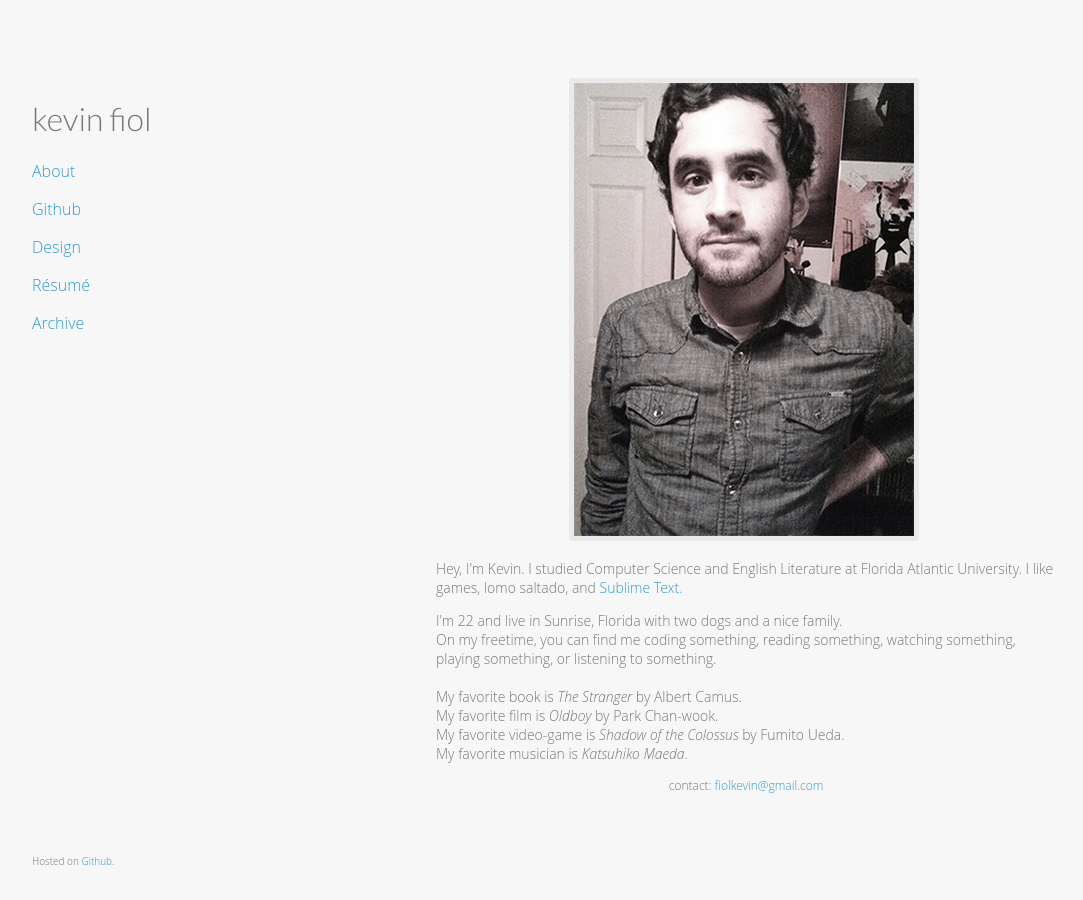
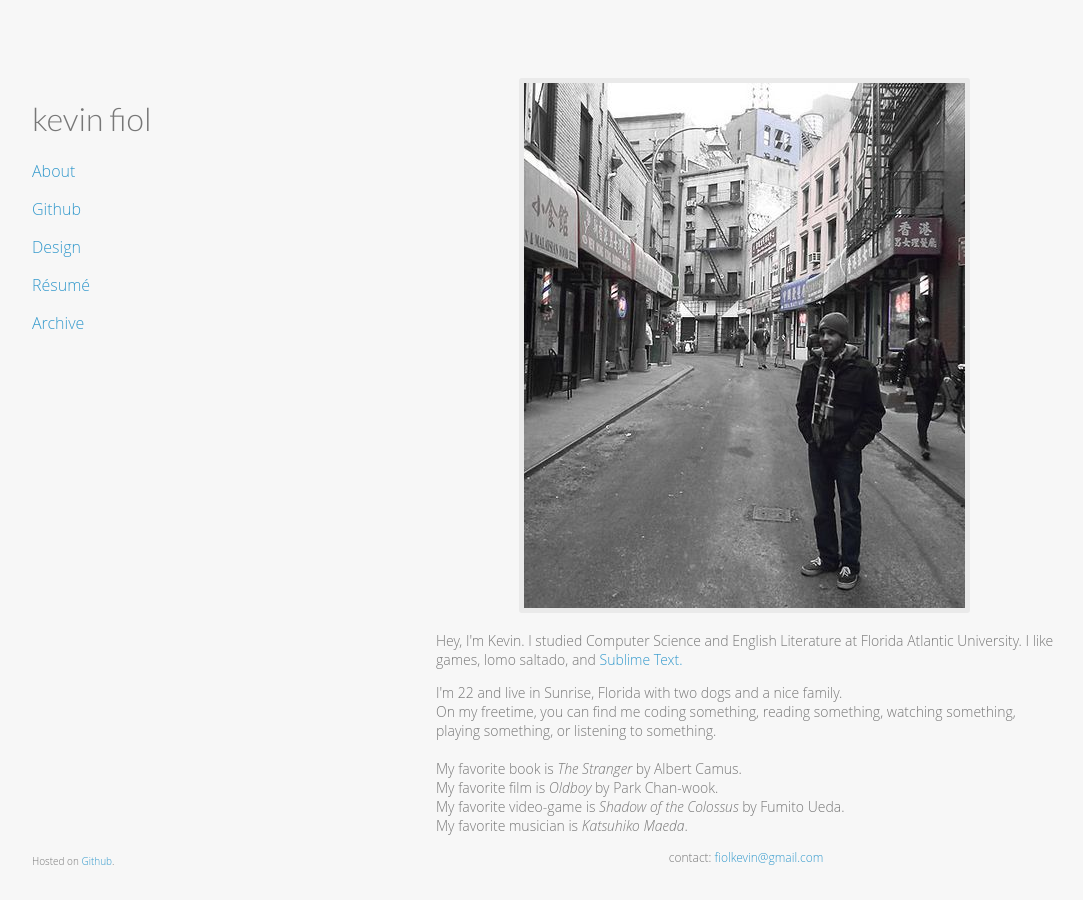
Before and after one commit to kevinfiol/kevinfiol.github.io, a Jekyll site: the page built from about.html, in a window 1280 px wide. Shown: the whole page, without its empty margins (96-1179 px from the left). Built offline with Jekyll 4.4.1, drawn with Linux system fonts in a browser that asks for light colours; nearby versions of some CDN libraries.

Commit message:
changed photo; added readme

```diff
--- a/about.html
+++ b/about.html
@@ -4,7 +4,7 @@ title: About
 ---
 
 <section id="main">
-	<div class="img-container"><img src="images/photo01.jpg" /></div>
+	<div class="img-container"><img src="images/photo3.jpg" /></div>
 	<p>Hey, I'm Kevin. I studied Computer Science and English Literature at Florida Atlantic University. I like games, lomo saltado, and <a href="http://www.sublimetext.com/">Sublime Text.</a></p>
 	<p>I'm 22 and live in Sunrise, Florida with two dogs and a nice family. <br />
 		On my freetime, you can find me coding something, reading something, watching something, playing something, or listening to something.<br/><br/>
```
Also changed, not shown: README.md.
